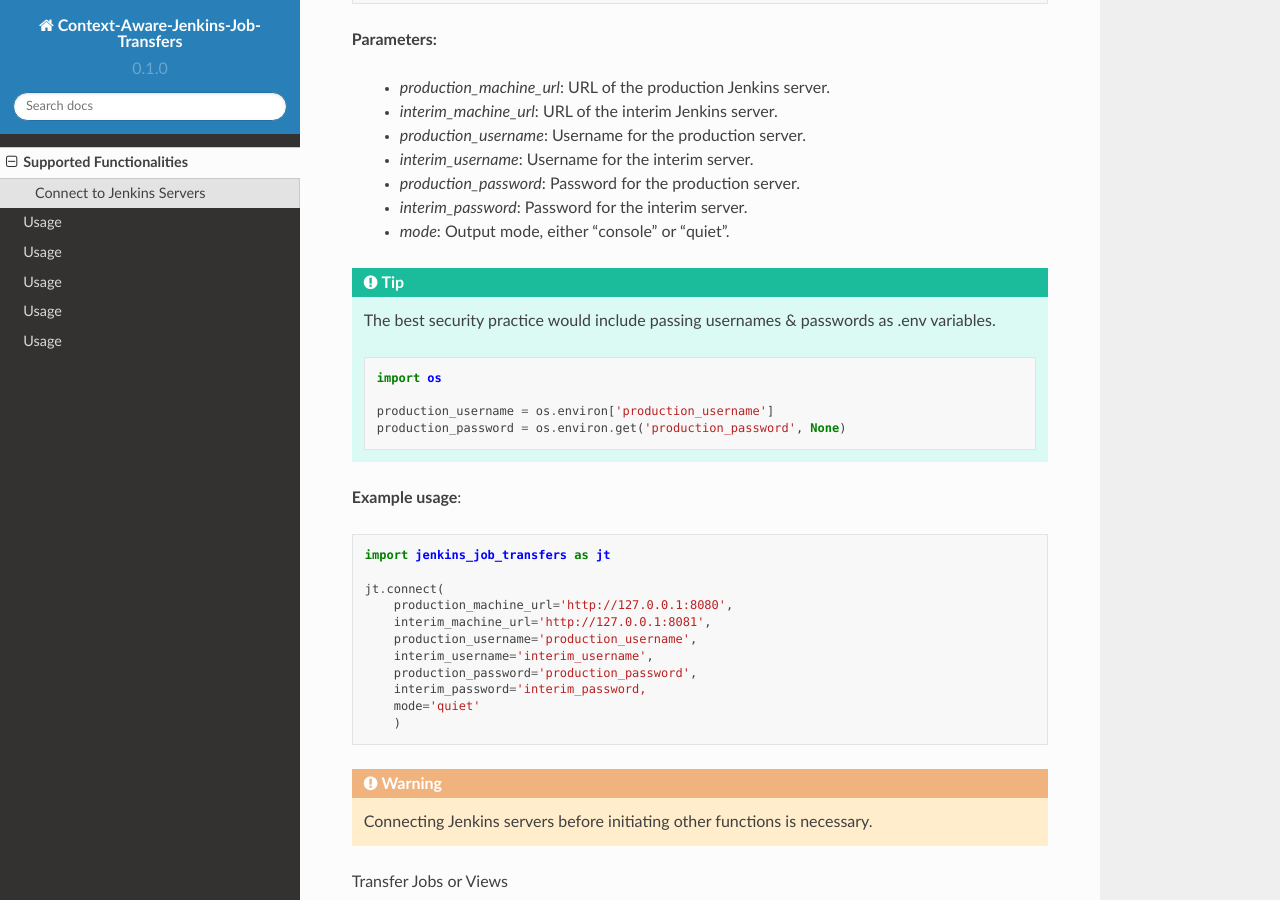
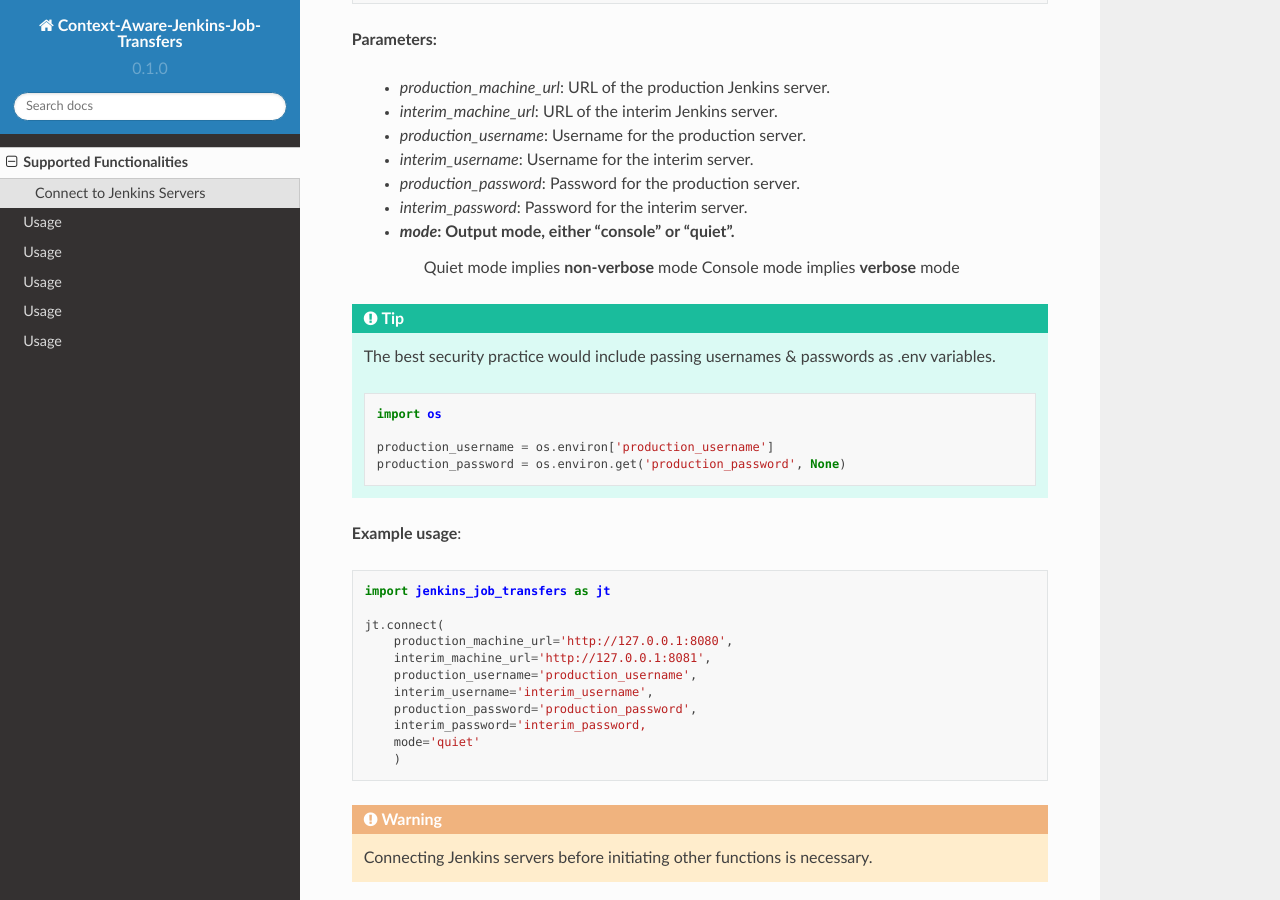
Before and after one commit to joelkariyalil/Context-Aware-Jenkins-Transfers-Documentation, a Sphinx documentation site: the page built from docs/source/usage.rst, in a window 1280 px wide and 900 px high, scrolled down 502 px. Built offline with Sphinx 7.4.7 and the Read the Docs theme 2.0.0, drawn with Linux system fonts in a browser that asks for light colours; pages that are not in the unit, such as notebooks, are missing from menus.

Commit message:
MOD: Changes in usage.rst

```diff
--- a/docs/source/usage.rst
+++ b/docs/source/usage.rst
@@ -30,6 +30,8 @@
     - `production_password`: Password for the production server.
     - `interim_password`: Password for the interim server.
     - `mode`: Output mode, either “console” or “quiet”.
+        Quiet mode implies **non-verbose** mode
+        Console mode implies **verbose** mode
 
 .. tip::
 
```
